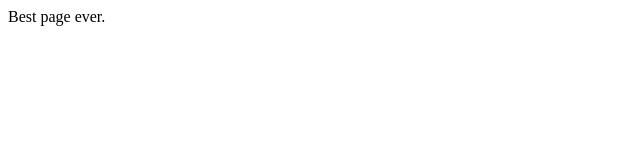
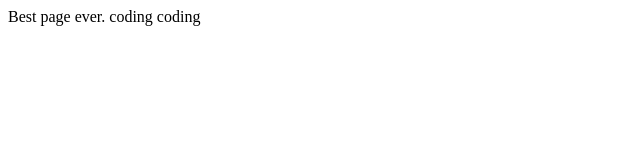
Before and after one commit to charliemanley/charliemanley.github.io, a plain HTML site: page index.html in a window 1280 px wide. Shown: the whole page, without its empty margins (0-640 px from the left). Drawn offline with Linux system fonts and the light colour scheme.

Commit message:
Update index.html

```diff
--- a/index.html
+++ b/index.html
@@ -5,5 +5,7 @@
 </head>
 <body>
   Best page ever.
+    coding
+    coding
 </body>
 </html>
```
